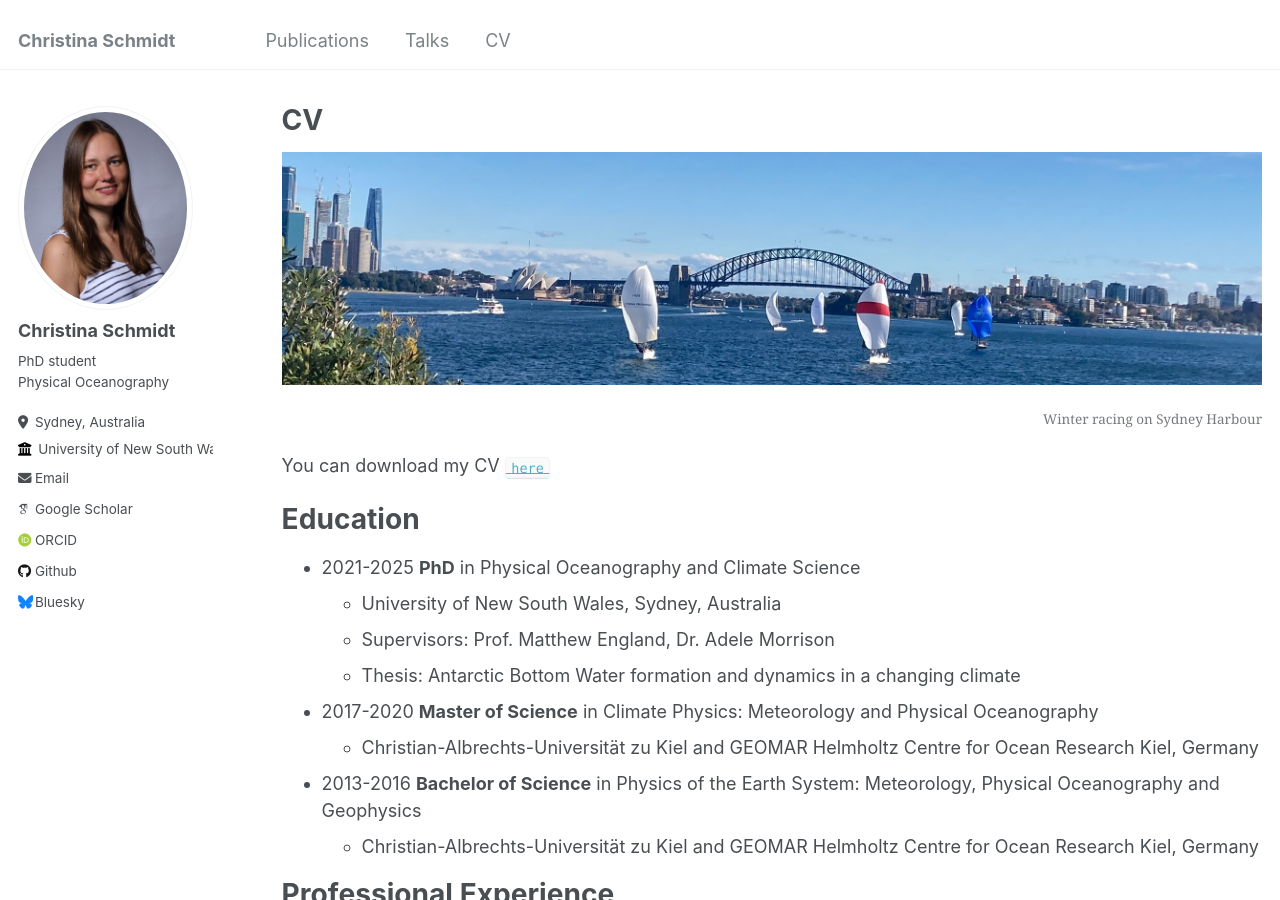
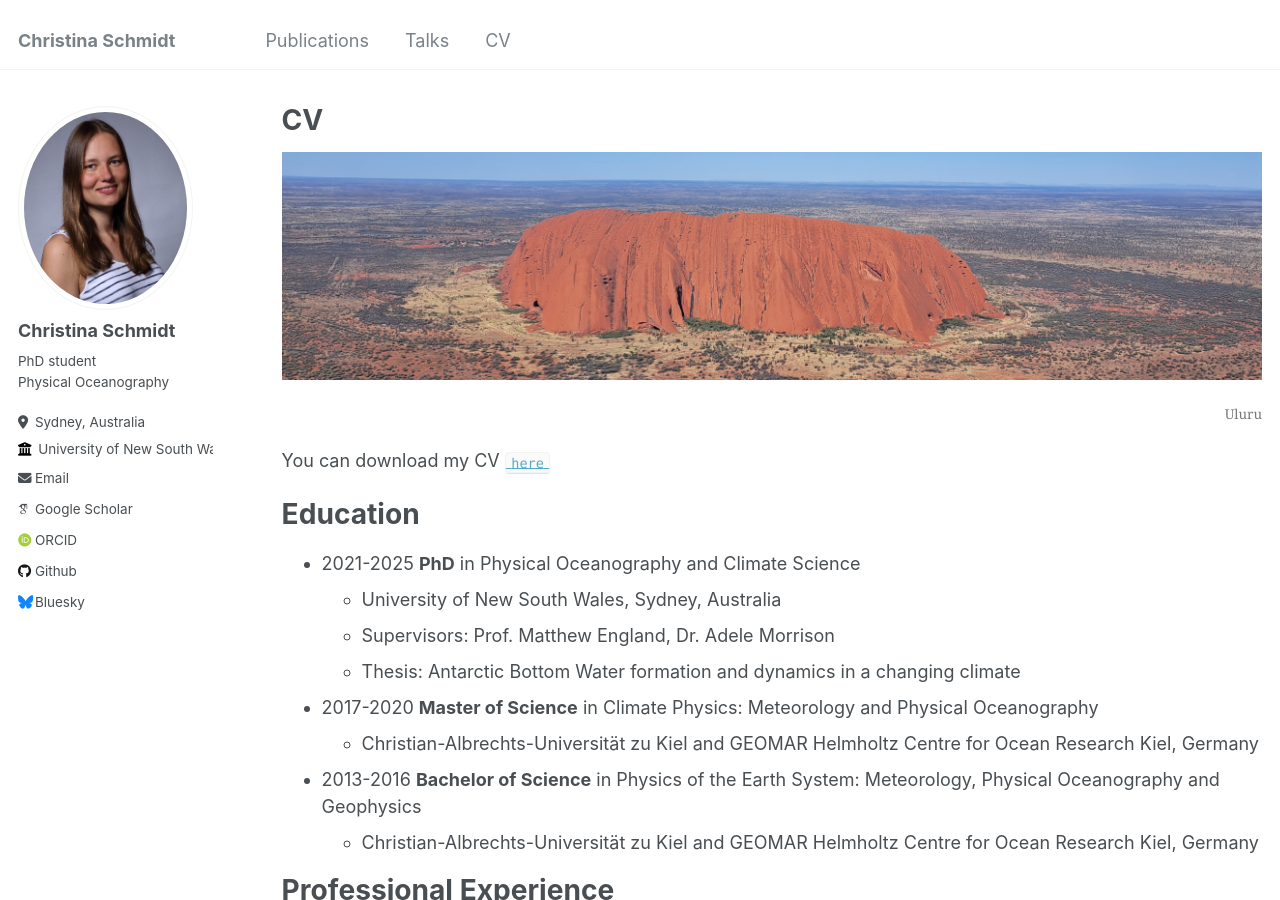
Before and after one commit to schmidt-christina/schmidt-christina.github.io, a Jekyll site: the page built from _pages/cv.md, in a window 1280 px wide and 900 px high. Built offline with Jekyll 4.4.1, drawn with Linux system fonts in a browser that asks for light colours; some web fonts are replaced.

Commit message:
change photo to Uluru

```diff
--- a/_pages/cv.md
+++ b/_pages/cv.md
@@ -10,9 +10,9 @@ redirect_from:
 {% include base_path %}
 
 <p align="center">
-  <img src="/files/IMG_5253_sailing_sydney_harbour_cropped.jpeg" alt="Sydney Harbour" style="width:100%;
+  <img src="/files/20240815_144631_cropped.jpg" alt="Uluru" style="width:100%;
   text-align:right"/>
-  <figcaption style="text-align:right"> Winter racing on Sydney Harbour
+  <figcaption style="text-align:right"> Uluru
   </figcaption>
 </p>
 
```
